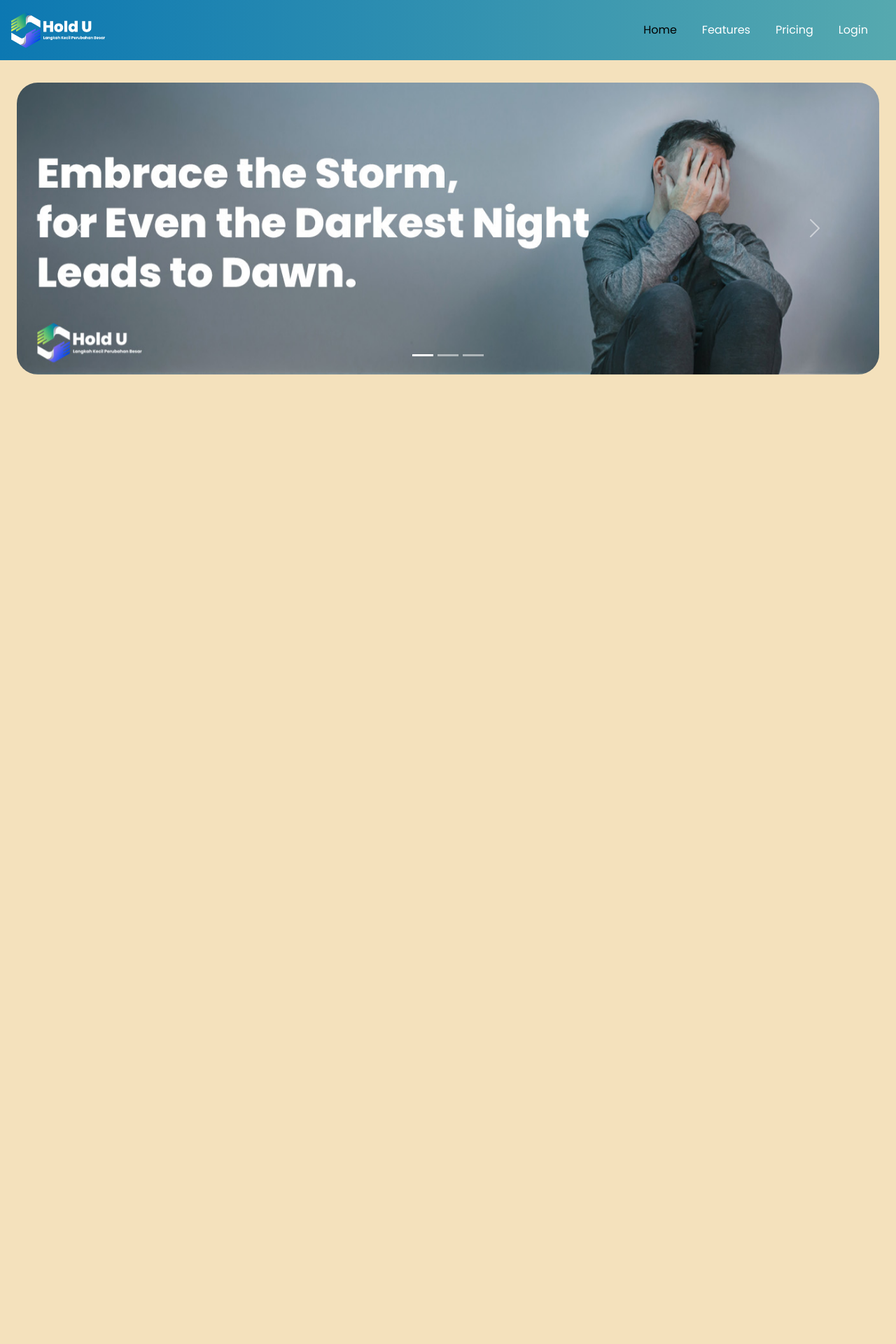
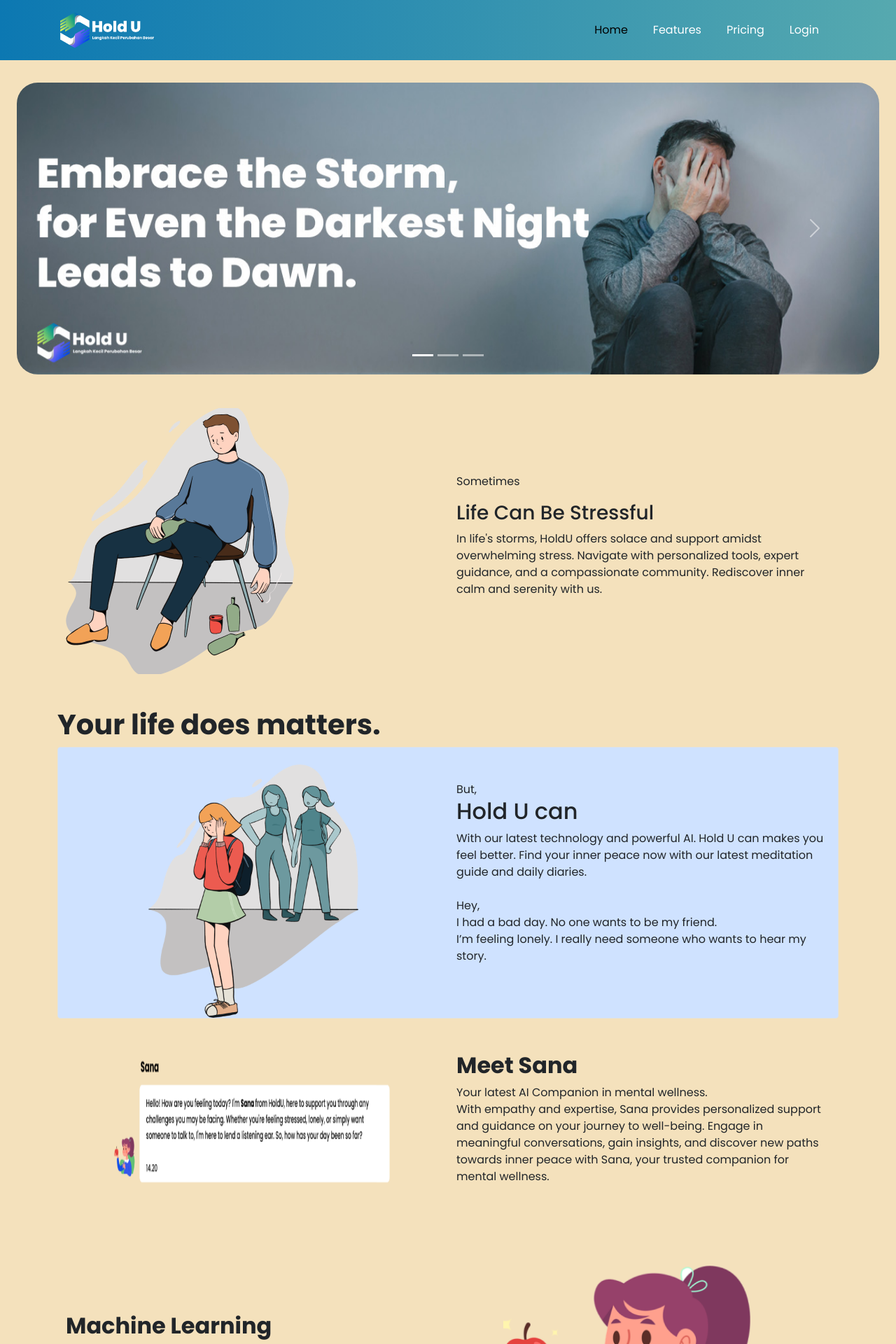
Before and after one commit to F2LX/holdu, a Laravel app: page / in a window 1280 px wide. Shown: the top 1920 px of the page at 70% size. Before the commit the page ends 535 px from the top, so only its background shows below. Run offline with Laravel 12, Linux system fonts and the light colour scheme.

Commit message:
Update HomePage

```diff
--- a/public/css/style.css
+++ b/public/css/style.css
@@ -1,10 +1,10 @@
 body {
     font-family: "Poppins", sans-serif;
     font-style: normal;
-    background: #F4E1BC;
+    background: #f4e1bc;
 }
 .bg-holdu-linear {
-    background:linear-gradient(90deg,#0C78B2, #56A9AF);
+    background: linear-gradient(90deg, #0c78b2, #56a9af);
 }
 
 a.navbar-brand > img.logo {
@@ -29,3 +29,6 @@ a.navbar-brand > img.logo {
 .rounded {
     border-radius: 30px !important;
 }
+
+@media only screen {
+}
--- a/resources/views/home/main.blade.php
+++ b/resources/views/home/main.blade.php
@@ -26,5 +26,75 @@
       <span class="carousel-control-next-icon" aria-hidden="true"></span>
       <span class="visually-hidden">Next</span>
     </button>
+</div>
+
+<div class="container">
+  <div class="container mt-5">
+    <div class="row align-items-center">
+      <div class="col">
+        <img src="img/Addiction.png" class="img-fluid" alt="">
+      </div>
+      <div class="col">
+        <p>Sometimes</p>
+        <h3>Life Can Be Stressful</h3>
+        <p>In life's storms, HoldU offers solace and support amidst overwhelming stress. Navigate with personalized tools, expert guidance, and a compassionate community. Rediscover inner calm and serenity with us.</p>
+      </div>
+    </div>
   </div>
+
+  <h1 class="mt-5 fw-bold">Your life does matters.</h1>
+
+  <div class="container-xl bg-primary-subtle border rounded-1">
+    <div class="row">
+      <div class="col d-flex justify-content-center pt-4">
+        <img src="img/Body_shaming.png" alt="" width="300px">
+      </div>
+      <div class="col">
+        <p class="mb-0 mt-5">But,</p>
+        <h2 id="holducan">Hold U can</h2>
+        <p class="mb-4">With our latest technology and powerful AI. Hold U can makes you feel better. Find your inner peace now with our latest meditation guide and daily diaries.</p>
+        <p class="">Hey,<br>
+          I had a bad day. No one wants to be my friend. <br>
+          I’m feeling lonely. I really need someone who wants to hear my story.</p>
+      </div>
+    </div>
+
+  </div>
+
+  <div class="container mt-5">
+    <div class="row">
+      <div class="col d-flex justify-content-center">
+        <img src="img/image 2.png" alt="" width="400">
+      </div>
+      <div class="col">
+        <h2 class="fw-bold">Meet Sana</h2>
+        <p>Your latest AI Companion in mental wellness. <br> With empathy and expertise, Sana provides personalized support and guidance on your journey to well-being. Engage in meaningful conversations, gain insights, and discover new paths towards inner peace with Sana, your trusted companion for mental wellness.</p>
+      </div>
+    </div>
+  </div>
+
+  <div class="container mt-5">
+    <div class="row align-items-center">
+      <div class="col">
+        <h2 class="fw-bold">Machine Learning</h2>
+        <p>Experience the power of predictive mood analysis with Sana, our cutting-edge machine learning companion. Discover how Sana utilizes advanced algorithms to anticipate your mood, offering personalized support and guidance tailored to your emotional well-being. Say hello to a new era of mental wellness with Sana by your side.</p>
+      </div>
+      <div class="col d-flex justify-content-center">
+        <img src="img/SanaPic 6.png" alt="" width="400">
+      </div>
+    </div>
+  </div>
+
+  <div class="container mt-5">
+    <div class="row align-items-center">
+      <div class="col d-flex justify-content-center">
+        <img src="img/image 3.png" alt="" width="400">
+      </div>
+      <div class="col">
+        <h2 class="fw-bold">ConnectU</h2>
+        <p>Where Minds Unite. Dive into a vibrant social media forum within HoldU's core features. Connect, engage, and share with like-minded individuals, fostering meaningful connections and conversations centered around mental wellness and personal growth.</p>
+      </div>
+    </div>
+  </div>
+</div>
 @endsection
--- a/resources/views/ui/home.blade.php
+++ b/resources/views/ui/home.blade.php
@@ -18,7 +18,7 @@
   <body>
     {{-- Navbar --}}
     <nav class="navbar navbar-expand-lg bg-holdu-linear">
-        <div class="container-fluid">
+        <div class="container">
           <a class="navbar-brand" href="#"><img class="logo" src="{{ asset("img/white.png") }}" alt=""></a>
           <button class="navbar-toggler" type="button" data-bs-toggle="collapse" data-bs-target="#navbarNav" aria-controls="navbarNav" aria-expanded="false" aria-label="Toggle navigation">
             <span class="navbar-toggler-icon"></span>
```
Also changed, not shown: public/img/Addiction.png (added), public/img/Body_shaming.png (added), public/img/SanaPic 6.png (added), public/img/image 2.png (added), public/img/image 3.png (added).
